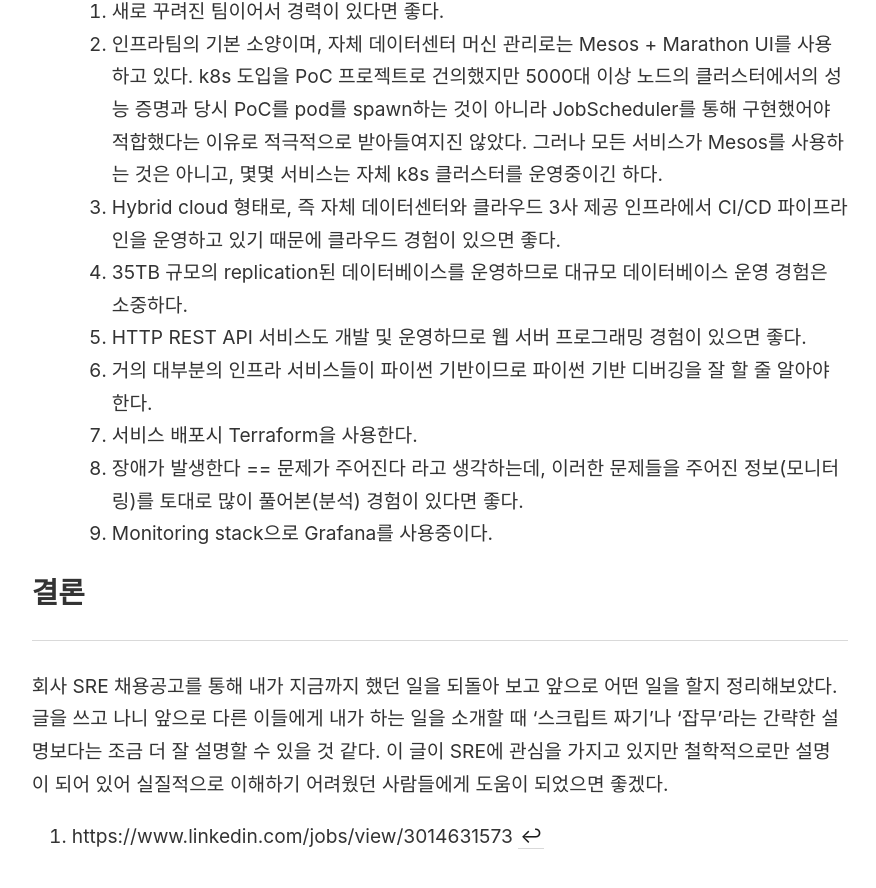
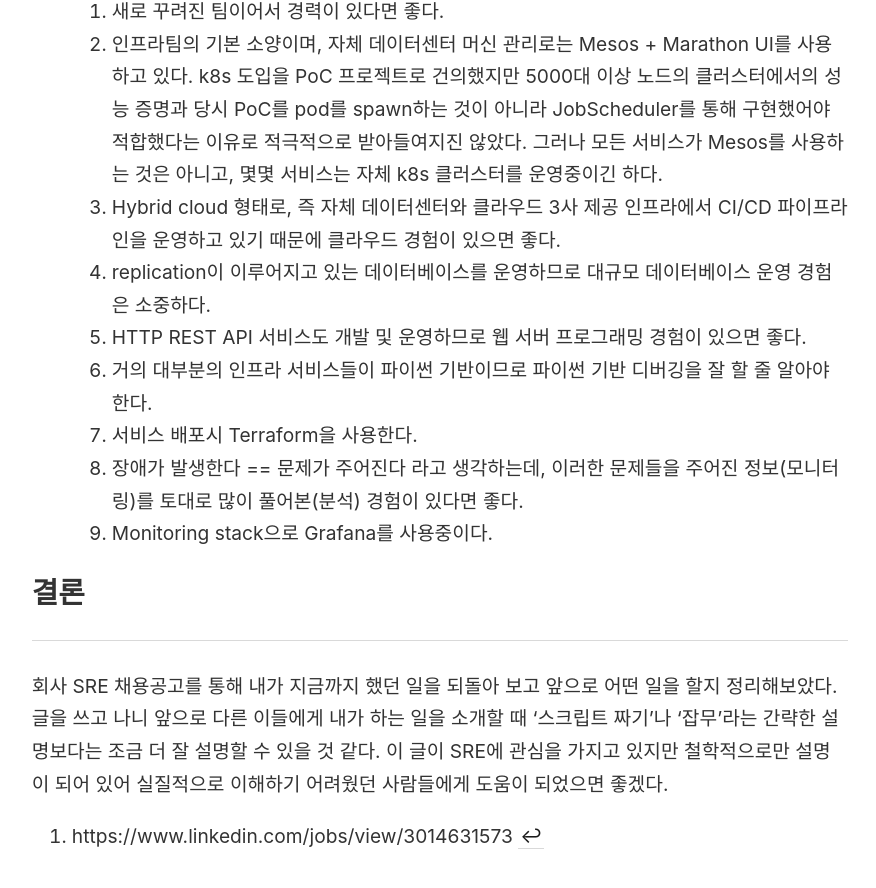
Before and after one commit to hyoinandout/hyoinandout.github.io, a Jekyll site: the page built from _notes/4_posts/다시 쓰는 채용공고 - 우리 회사 SRE는 무엇을 하는가?.md, in a window 1280 px wide and 900 px high, scrolled down 5013 px. Shown: the top 888 px of the window, without its empty margins (45-921 px from the left). Built offline with Jekyll 4.4.1, drawn with Linux system fonts in a browser that asks for light colours.

Commit message:
vault backup: 2023-02-26 22:00:28

```diff
--- a/_notes/4_posts/다시 쓰는 채용공고 - 우리 회사 SRE는 무엇을 하는가?.md
+++ b/_notes/4_posts/다시 쓰는 채용공고 - 우리 회사 SRE는 무엇을 하는가?.md
@@ -113,7 +113,7 @@ class SRE implements DevOps
 	1. 새로 꾸려진 팀이어서 경력이 있다면 좋다.
 	2. 인프라팀의 기본 소양이며, 자체 데이터센터 머신 관리로는 Mesos + Marathon UI를 사용하고 있다. k8s 도입을 PoC 프로젝트로 건의했지만 5000대 이상 노드의 클러스터에서의 성능 증명과 당시 PoC를 pod를 spawn하는 것이 아니라 JobScheduler를 통해 구현했어야 적합했다는 이유로 적극적으로 받아들여지진 않았다. 그러나 모든 서비스가 Mesos를 사용하는 것은 아니고, 몇몇 서비스는 자체 k8s 클러스터를 운영중이긴 하다.
 	3. Hybrid cloud 형태로, 즉 자체 데이터센터와 클라우드 3사 제공 인프라에서 CI/CD 파이프라인을 운영하고 있기 때문에 클라우드 경험이 있으면 좋다.
-	4. 35TB 규모의 replication된 데이터베이스를 운영하므로 대규모 데이터베이스 운영 경험은 소중하다.
+	4. replication이 이루어지고 있는 데이터베이스를 운영하므로 대규모 데이터베이스 운영 경험은 소중하다.
 	5. HTTP REST API 서비스도 개발 및 운영하므로 웹 서버 프로그래밍 경험이 있으면 좋다.
 	6. 거의 대부분의 인프라 서비스들이 파이썬 기반이므로 파이썬 기반 디버깅을 잘 할 줄 알아야 한다.
 	7. 서비스 배포시 Terraform을 사용한다.
```
